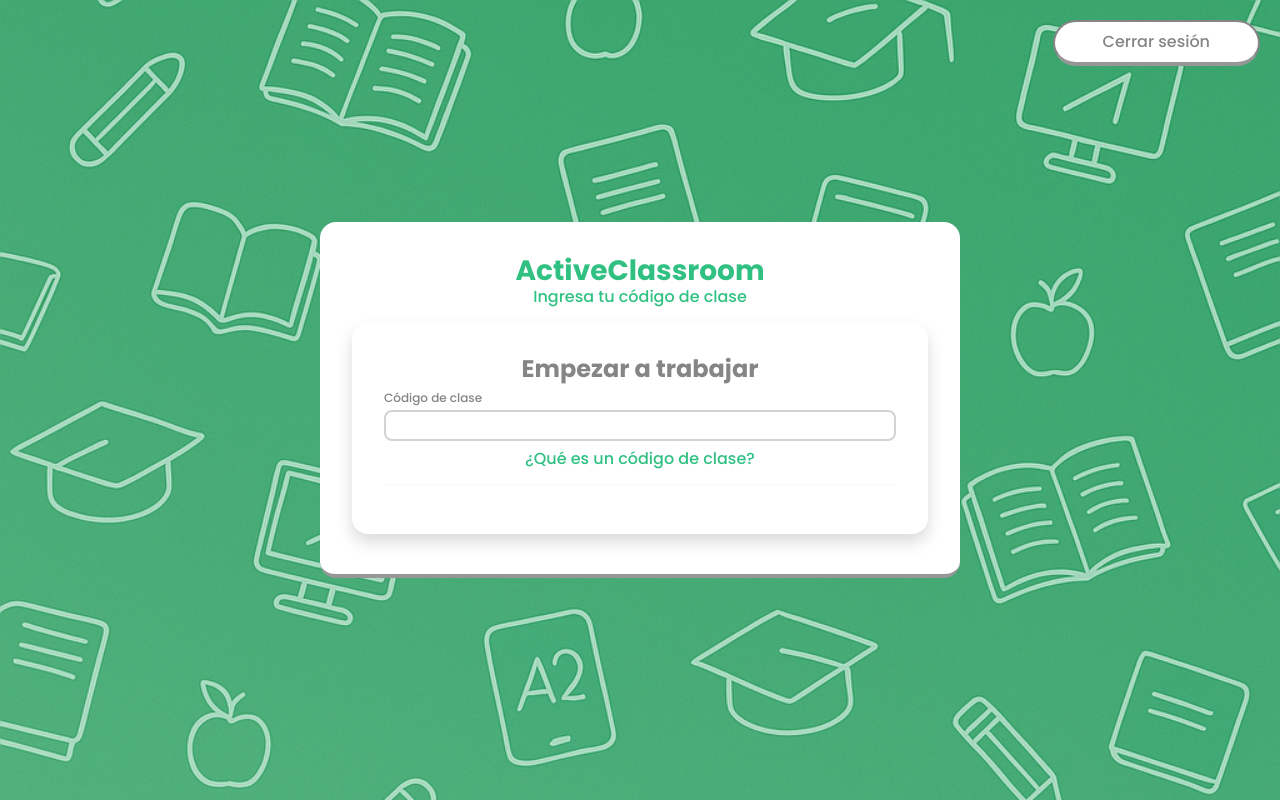
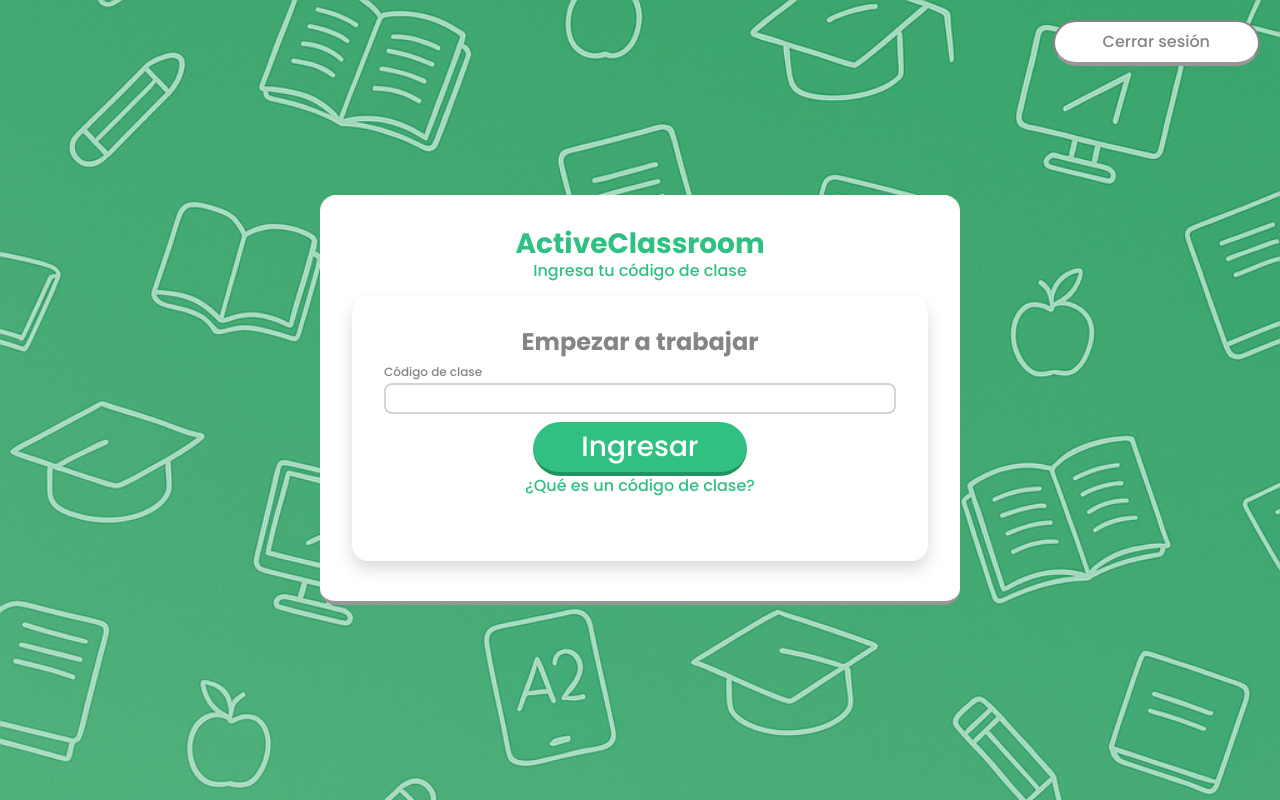
Before and after one commit to rahfflesia/active-classroom, a React (Vite) app: page /codigo in a window 1280 px wide. Built offline with nearby package versions, Linux system fonts and the light colour scheme; what @azure/msal-react would draw is missing.

Commit message:
Cambios a la pantalla de alumnos
Ahora tiene botón 👍🏻

```diff
--- a/src/UI/CodigoClase/codigo.jsx
+++ b/src/UI/CodigoClase/codigo.jsx
@@ -78,6 +78,11 @@
                 <span className="gray-text text-left">Código de clase</span>
                 <input type="text" className="input-codigo" />
               </div>
+              <button
+                className="green-btn scale green-border-bottom"
+              >
+                Ingresar
+              </button>
               <div
                 className="codigo-clase-contenedor pointer"
                 onClick={abrirDialog}
@@ -85,24 +90,6 @@
                 <p className="sm-font">¿Qué es un código de clase?</p>
               </div>
               <hr />
-              {/*
-
-                <div className="botones">
-                <button
-                  className="white-btn scale sm-font gray-border-bottom"
-                  onClick={toLogin}
-                >
-                  Iniciar sesión
-                </button>
-                <button
-                  className="white-btn scale sm-font gray-border-bottom"
-                  onClick={toSignup}
-                >
-                  Registrarte
-                </button>
-              </div>
-              */}
-
             </div>
           </h3>
         </div>
```
Also changed, not shown: 2 other files (tests, documents, lock files or other folders).
